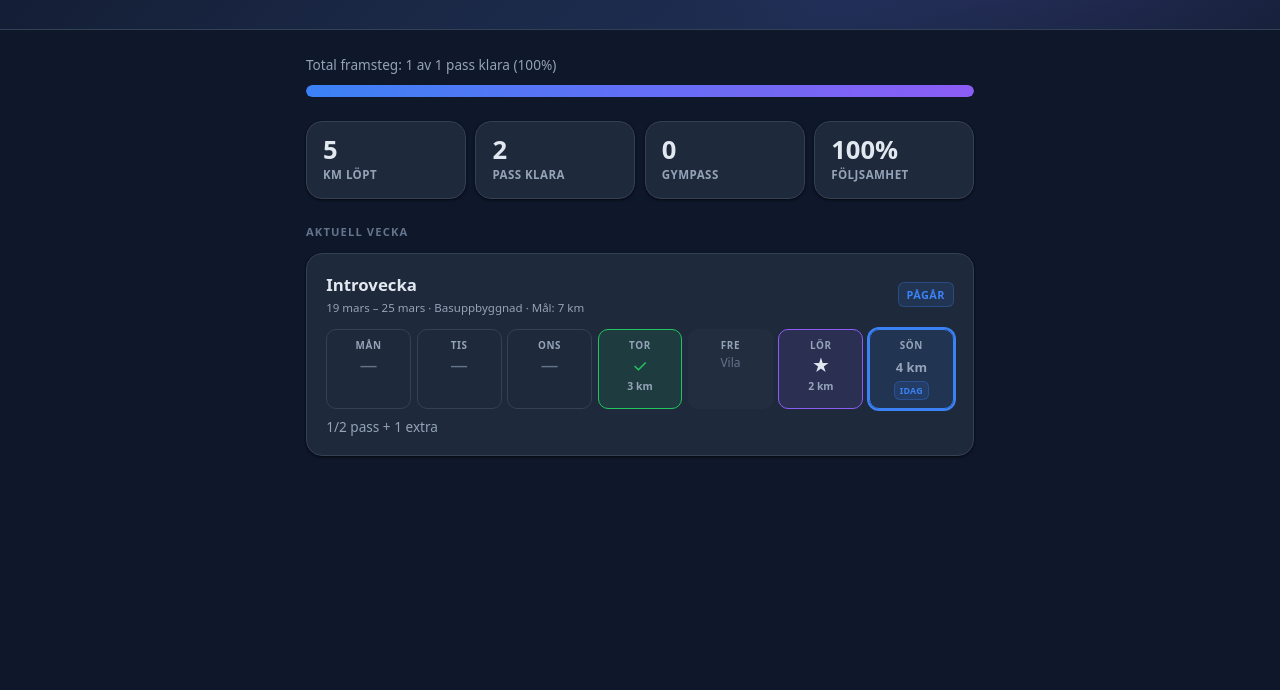
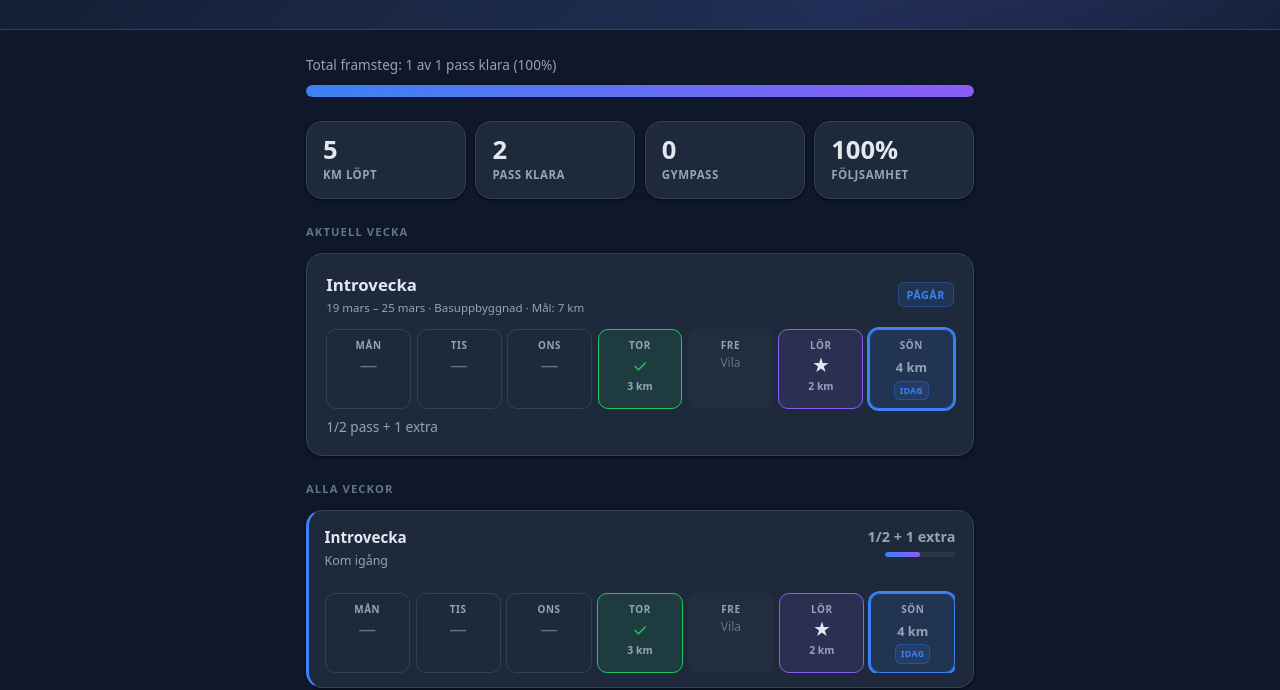
Before and after one commit to williamjvisuri/goteborgsvarvet-2026, a plain HTML site: page index.html in a window 1280 px wide. Shown: the part 262-952 px from the top of the page. Before the commit the page ends 806 px from the top, so only its background shows below. Drawn offline with nearby package versions, Linux system fonts and the light colour scheme.

Commit message:
Add all weeks section with expandable week details
Implements renderAllWeeks: renders all 10 weeks as clickable .week-row
elements with current/past/future states, mini progress bars, and
lazy-rendered day-grid expansions via renderDayGrid(). Current week
starts expanded by default; only one week is open at a time.

```diff
--- a/index.html
+++ b/index.html
@@ -494,6 +494,46 @@
     .mt-md      { margin-top: .75rem; }
     .mt-lg      { margin-top: 1.25rem; }
 
+    /* ─── Week row active / expanded states ────────────────────────── */
+    .week-row.active {
+      border-left: 3px solid var(--blue);
+      padding-left: calc(1.1rem - 2px); /* 3px border replaces 1px, net +2px offset */
+    }
+
+    .week-row.future {
+      opacity: 0.5;
+    }
+
+    .week-row { cursor: pointer; }
+
+    .week-row-expand {
+      overflow: hidden;
+      max-height: 0;
+      transition: max-height .3s ease, padding .3s ease;
+    }
+
+    .week-row-expand.open {
+      max-height: 600px;
+      padding-top: .75rem;
+    }
+
+    /* ─── Mini progress bar ─────────────────────────────────────────── */
+    .mini-bar-wrap {
+      width: 70px;
+      height: 5px;
+      background: rgba(255,255,255,.06);
+      border-radius: 999px;
+      overflow: hidden;
+      flex-shrink: 0;
+    }
+
+    .mini-bar-fill {
+      height: 100%;
+      border-radius: 999px;
+      background: linear-gradient(90deg, var(--blue) 0%, var(--purple) 100%);
+      min-width: 2px;
+    }
+
     /* ─── Responsive ────────────────────────────────────────────────── */
     @media (max-width: 640px) {
       .container { padding: 0 .75rem 3rem; }
@@ -942,7 +982,114 @@
     }
 
     function renderAllWeeks(plan, workouts) {
-      // TODO: Task 8
+      const el = document.getElementById('all-weeks');
+      if (!el) return;
+
+      const todayStr = new Date().toISOString().slice(0, 10);
+      const currentWeek = getWeekForDate(plan, todayStr);
+      const currentWeekId = currentWeek ? currentWeek.id : null;
+
+      // Determine which week is expanded by default (current week)
+      let expandedWeekId = currentWeekId;
+
+      // Build section header
+      let html = '<p class="section-title">ALLA VECKOR</p>';
+
+      plan.weeks.forEach((week, i) => {
+        const weekStart = new Date(week.start_date);
+        weekStart.setHours(0, 0, 0, 0);
+
+        const weekEndDate = new Date(weekStart);
+        weekEndDate.setDate(weekStart.getDate() + 6);
+        weekEndDate.setHours(23, 59, 59, 999);
+
+        const today = new Date();
+        today.setHours(0, 0, 0, 0);
+
+        const isCurrent = (week.id === currentWeekId);
+        const isPast    = !isCurrent && weekEndDate < today;
+        const isFuture  = !isCurrent && !isPast;
+
+        // Counts
+        const plannedSessions = countPlannedSessions(week);
+        const completedPlanned = countCompletedPlanned(workouts, week.id);
+        const bonusForWeek = getBonusWorkoutsForWeek(workouts, week.id, week.start_date).length;
+
+        // Right-side text
+        let rightText = '';
+        let pct = 0;
+        if (isFuture) {
+          rightText = `<span class="week-km">${week.total_km} km</span>`;
+        } else {
+          // current or past
+          let countText = `${completedPlanned}/${plannedSessions}`;
+          if (bonusForWeek > 0) countText += ` + ${bonusForWeek} extra`;
+          rightText = `<span class="week-km">${countText}</span>`;
+          pct = plannedSessions > 0 ? Math.min(Math.round(completedPlanned / plannedSessions * 100), 100) : 0;
+        }
+
+        // Mini progress bar (only for current/past)
+        const miniBar = (!isFuture) ? `
+          <div class="mini-bar-wrap">
+            <div class="mini-bar-fill" style="width:${pct}%"></div>
+          </div>` : '';
+
+        // Row state classes
+        const rowStateClass = isCurrent ? 'active' : (isFuture ? 'future' : '');
+
+        const isExpanded = (week.id === expandedWeekId);
+
+        html += `
+          <div class="week-row ${rowStateClass}" data-week-id="${week.id}">
+            <div class="week-row-header">
+              <div class="week-row-meta">
+                <div class="week-row-label">${week.label}</div>
+                <div class="week-row-subtitle">${week.subtitle || week.phase}</div>
+              </div>
+              <div class="week-row-right">
+                ${rightText}
+                ${miniBar}
+              </div>
+            </div>
+            <div class="week-row-expand${isExpanded ? ' open' : ''}" id="week-expand-${week.id}"></div>
+          </div>`;
+      });
+
+      el.innerHTML = html;
+
+      // Render the default expanded week's grid
+      if (expandedWeekId) {
+        const defaultWeek = plan.weeks.find(w => w.id === expandedWeekId);
+        if (defaultWeek) {
+          const defaultContainer = document.getElementById(`week-expand-${expandedWeekId}`);
+          if (defaultContainer) {
+            renderDayGrid(defaultWeek, workouts, defaultContainer);
+          }
+        }
+      }
+
+      // Attach click handlers
+      el.querySelectorAll('.week-row').forEach(row => {
+        row.addEventListener('click', () => {
+          const clickedId = row.dataset.weekId;
+          const clickedExpandEl = document.getElementById(`week-expand-${clickedId}`);
+          const isAlreadyOpen = clickedExpandEl.classList.contains('open');
+
+          // Collapse all expanded rows
+          el.querySelectorAll('.week-row-expand.open').forEach(exp => {
+            exp.classList.remove('open');
+          });
+
+          if (!isAlreadyOpen) {
+            // Expand the clicked row, render its grid if not yet rendered
+            const weekObj = plan.weeks.find(w => w.id === clickedId);
+            if (weekObj && clickedExpandEl.children.length === 0) {
+              renderDayGrid(weekObj, workouts, clickedExpandEl);
+            }
+            clickedExpandEl.classList.add('open');
+          }
+        });
+      });
     }
 
     function renderChart(plan, workouts) {
```
